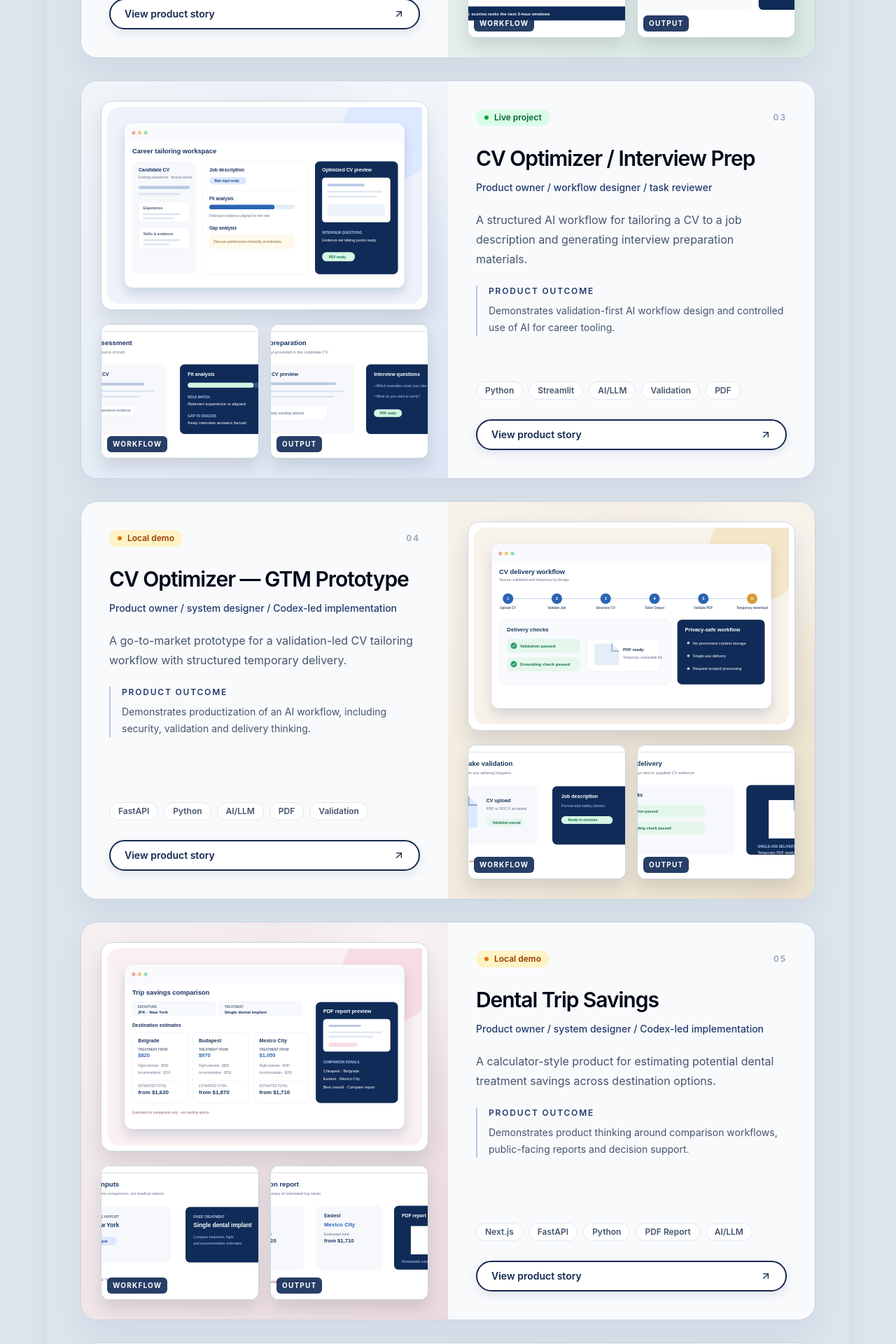
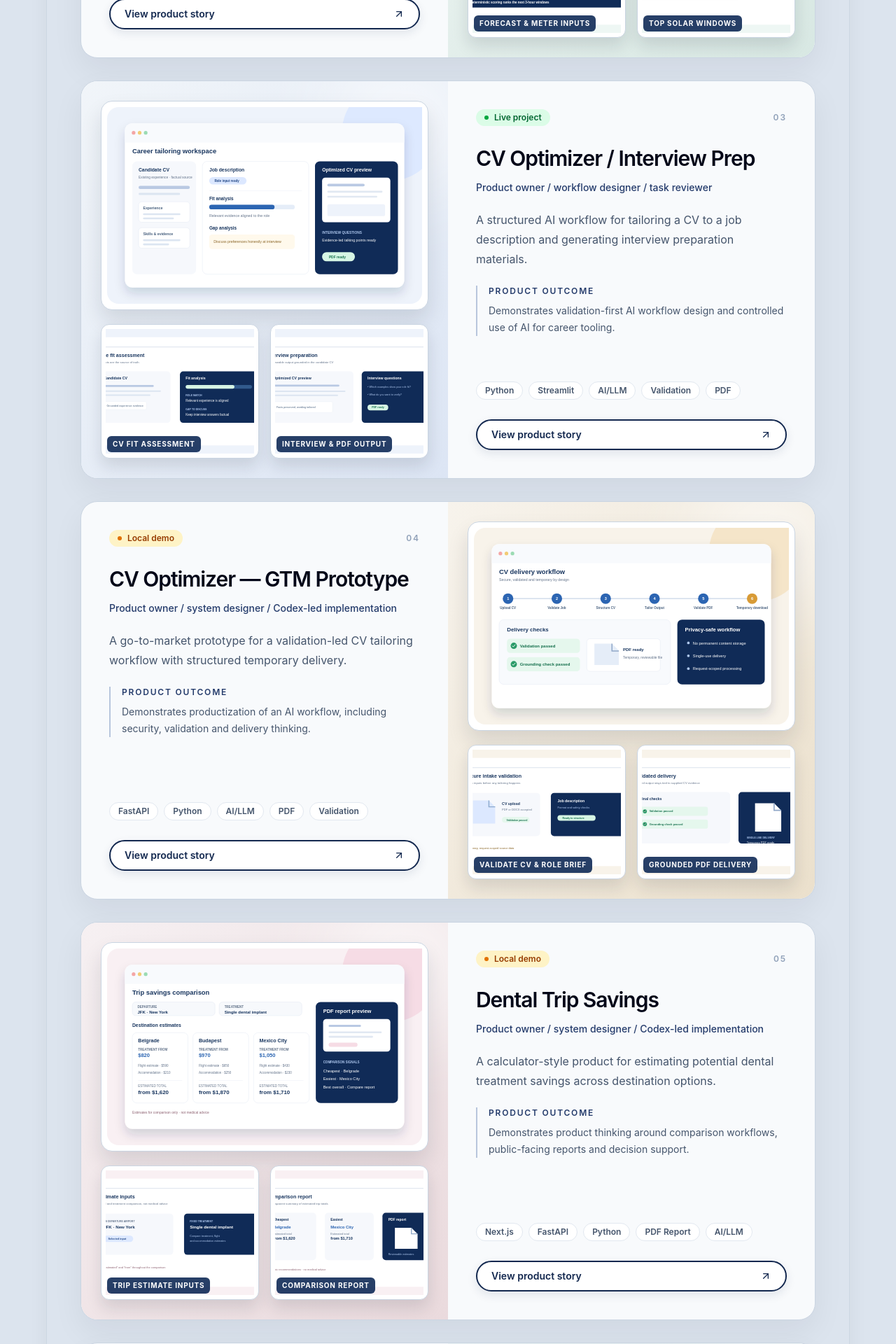
Before and after one commit to sale4387/aleksandar-markovic-portfolio, a Next.js app: page / in a window 1280 px wide. Shown: the part 3916-5836 px from the top of the page at 70% size. Built offline with nearby package versions, Linux system fonts and the light colour scheme.

Commit message:
Clarify supporting project workflow views

```diff
--- a/src/components/sections/ProjectPreview.tsx
+++ b/src/components/sections/ProjectPreview.tsx
@@ -35,6 +35,7 @@ export function ProjectScreenshot({ src, alt, index, className }: { src?: string
 
 export function ProjectPreview({ project, accentClass }: ProjectPreviewProps) {
   const [workflow, output] = project.coverSupportingImages;
+  const [workflowLabel, outputLabel] = project.coverSupportingLabels;
   return (
     <div className={`relative min-h-[34rem] overflow-hidden bg-gradient-to-br p-5 sm:p-7 ${accentClass}`}>
       <div className="absolute -right-10 -top-12 size-52 rounded-full bg-white/70 blur-3xl" />
@@ -44,12 +45,12 @@ export function ProjectPreview({ project, accentClass }: ProjectPreviewProps) {
         </div>
         <div className="grid grid-cols-2 gap-3 sm:gap-4">
           <div className="relative overflow-hidden rounded-xl border border-slate-300 bg-white p-1.5 shadow-[0_12px_22px_rgba(15,23,42,0.12)]">
-            <ProjectScreenshot src={workflow} alt={`${project.title} workflow screen`} index={1} className="scale-[1.35]" />
-            <span className="absolute bottom-2 left-2 rounded-md bg-[#102b57]/90 px-2 py-1 text-[10px] font-bold uppercase tracking-[0.12em] text-white">Workflow</span>
+            <ProjectScreenshot src={workflow} alt={`${project.title} workflow screen`} index={1} />
+            <span className="absolute bottom-2 left-2 max-w-[calc(100%-1rem)] truncate rounded-md bg-[#102b57]/90 px-2 py-1 text-[10px] font-bold uppercase tracking-[0.08em] text-white">{workflowLabel}</span>
           </div>
           <div className="relative overflow-hidden rounded-xl border border-slate-300 bg-white p-1.5 shadow-[0_12px_22px_rgba(15,23,42,0.12)]">
-            <ProjectScreenshot src={output} alt={`${project.title} output screen`} index={2} className="scale-[1.35]" />
-            <span className="absolute bottom-2 left-2 rounded-md bg-[#102b57]/90 px-2 py-1 text-[10px] font-bold uppercase tracking-[0.12em] text-white">Output</span>
+            <ProjectScreenshot src={output} alt={`${project.title} output screen`} index={2} />
+            <span className="absolute bottom-2 left-2 max-w-[calc(100%-1rem)] truncate rounded-md bg-[#102b57]/90 px-2 py-1 text-[10px] font-bold uppercase tracking-[0.08em] text-white">{outputLabel}</span>
           </div>
         </div>
       </div>
--- a/src/data/portfolio.ts
+++ b/src/data/portfolio.ts
@@ -62,6 +62,7 @@ export type Project = {
   tags: string[];
   coverImage: string;
   coverSupportingImages: [string, string];
+  coverSupportingLabels: [string, string];
   screenshots: string[];
   accent: "blue" | "violet" | "emerald" | "amber" | "rose" | "cyan";
   productStory: ProductStory;
@@ -251,6 +252,7 @@ export const portfolio = {
       tags: ["Python", "Streamlit", "AI/LLM", "Decision Support"],
       coverImage: "/images/ai-projects/decision-making/cover.svg",
       coverSupportingImages: ["/images/ai-projects/decision-making/workflow.svg", "/images/ai-projects/decision-making/output.svg"],
+      coverSupportingLabels: ["Structure the decision", "Options & next steps"],
       screenshots: [
         "/images/ai-projects/decision-making/01-main.png",
         "/images/ai-projects/decision-making/02-workflow.png",
@@ -281,6 +283,7 @@ export const portfolio = {
       tags: ["Python", "FastAPI", "Streamlit", "Docker", "AI/LLM"],
       coverImage: "/images/ai-projects/energy-optimizer/cover.svg",
       coverSupportingImages: ["/images/ai-projects/energy-optimizer/workflow.svg", "/images/ai-projects/energy-optimizer/output.svg"],
+      coverSupportingLabels: ["Forecast & meter inputs", "Top solar windows"],
       screenshots: [
         "/images/ai-projects/energy-optimizer/01-main.png",
         "/images/ai-projects/energy-optimizer/02-patterns.png",
@@ -312,6 +315,7 @@ export const portfolio = {
       tags: ["Python", "Streamlit", "AI/LLM", "Validation", "PDF"],
       coverImage: "/images/ai-projects/cv-optimizer/cover.svg",
       coverSupportingImages: ["/images/ai-projects/cv-optimizer/workflow.svg", "/images/ai-projects/cv-optimizer/output.svg"],
+      coverSupportingLabels: ["CV fit assessment", "Interview & PDF output"],
       screenshots: [
         "/images/ai-projects/cv-optimizer/01-main.png",
         "/images/ai-projects/cv-optimizer/02-validation.png",
@@ -343,6 +347,7 @@ export const portfolio = {
       tags: ["FastAPI", "Python", "AI/LLM", "PDF", "Validation"],
       coverImage: "/images/ai-projects/commercial-cv/cover.svg",
       coverSupportingImages: ["/images/ai-projects/commercial-cv/workflow.svg", "/images/ai-projects/commercial-cv/output.svg"],
+      coverSupportingLabels: ["Validate CV & role brief", "Grounded PDF delivery"],
       screenshots: [
         "/images/ai-projects/commercial-cv/01-main.png",
         "/images/ai-projects/commercial-cv/02-validation.png",
@@ -373,6 +378,7 @@ export const portfolio = {
       tags: ["Next.js", "FastAPI", "Python", "PDF Report", "AI/LLM"],
       coverImage: "/images/ai-projects/dental-trip-savings/cover.svg",
       coverSupportingImages: ["/images/ai-projects/dental-trip-savings/workflow.svg", "/images/ai-projects/dental-trip-savings/output.svg"],
+      coverSupportingLabels: ["Trip estimate inputs", "Comparison report"],
       screenshots: [
         "/images/ai-projects/dental-trip-savings/01-main.png",
         "/images/ai-projects/dental-trip-savings/02-comparison.png",
@@ -403,6 +409,7 @@ export const portfolio = {
       tags: ["Python", "Google APIs", "SERP Research", "AI/LLM", "Automation"],
       coverImage: "/images/ai-projects/seo-automation/cover.svg",
       coverSupportingImages: ["/images/ai-projects/seo-automation/workflow.svg", "/images/ai-projects/seo-automation/output.svg"],
+      coverSupportingLabels: ["Keyword & SERP evidence", "Topic strategy output"],
       screenshots: [
         "/images/ai-projects/seo-automation/01-main.png",
         "/images/ai-projects/seo-automation/02-research.png",
```
